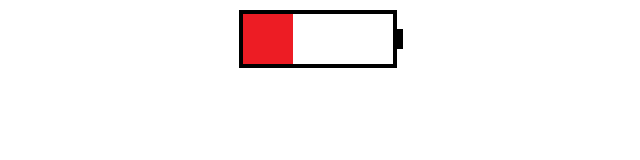
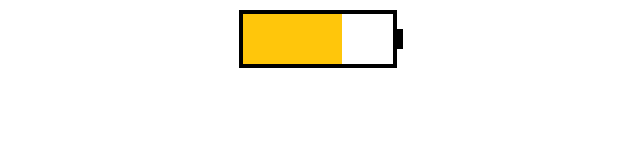
Before and after one commit to PatyaiKasha/battery, a plain HTML site: page index.html in a window 1280 px wide. Shown: the whole page, without its empty margins (322-962 px from the left). Drawn offline with Linux system fonts and the light colour scheme.

Commit message:
create branch for yellow-battery

```diff
--- a/css/style.css
+++ b/css/style.css
@@ -3,7 +3,7 @@ body {
     padding: 0;
 }
 
-.red-battery {
+.yellow-battery {
     position: relative;
     box-sizing: border-box;
     width: 158px;
@@ -13,11 +13,11 @@ body {
     margin-top: 10px;
 }
 
-.red-charge {
+.yellow-charge {
     position: relative;
-    width: 50px;
+    width: 99px;
     height: 50px;
-    background-color: #ed1c24;
+    background-color: #ffc60b;
 }
 
 .negative {
--- a/index.html
+++ b/index.html
@@ -6,9 +6,9 @@
     <title>battery</title>
     <link rel="stylesheet" href="css/style.css">
 </head>
-<!-- Red battery -->
-<div class="red-battery">
-    <div class="red-charge">
+<!-- Yellow battery -->
+<div class="yellow-battery">
+    <div class="yellow-charge">
         <div class="negative"></div>
     </div>
 </div>
```
